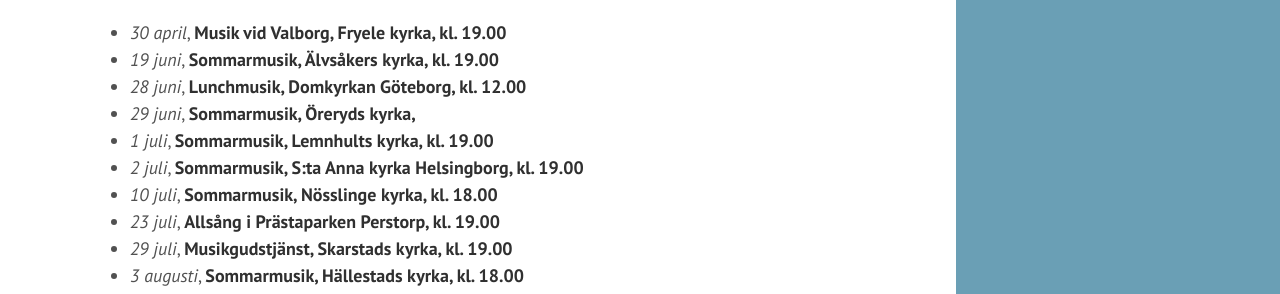
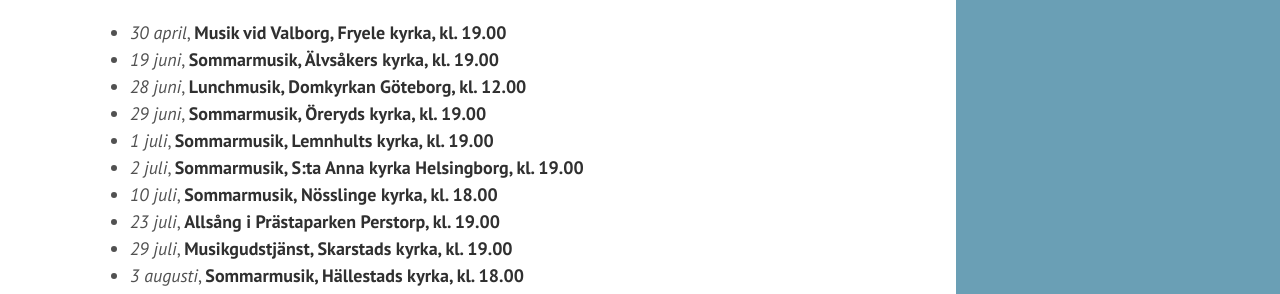
Before and after one commit to trinning/trinning.github.io, a Jekyll site: the page built from index.md, in a window 1280 px wide and 900 px high, scrolled down 516 px. Shown: the part 158-452 px from the top of the window. Built offline with Jekyll 4.4.1, drawn with Linux system fonts in a browser that asks for light colours.

Commit message:
Update index.md

```diff
--- a/index.md
+++ b/index.md
@@ -16,7 +16,7 @@
 * *30 april*, **Musik vid Valborg, Fryele kyrka, kl. 19.00**
 * *19 juni*, **Sommarmusik, Älvsåkers kyrka, kl. 19.00**
 * *28 juni*, **Lunchmusik, Domkyrkan Göteborg, kl. 12.00**
-* *29 juni*, **Sommarmusik, Öreryds kyrka,**
+* *29 juni*, **Sommarmusik, Öreryds kyrka, kl. 19.00**
 * *1 juli*, **Sommarmusik, Lemnhults kyrka, kl. 19.00**
 * *2 juli*, **Sommarmusik, S:ta Anna kyrka Helsingborg, kl. 19.00**
 * *10 juli*, **Sommarmusik, Nösslinge kyrka, kl. 18.00**
```
